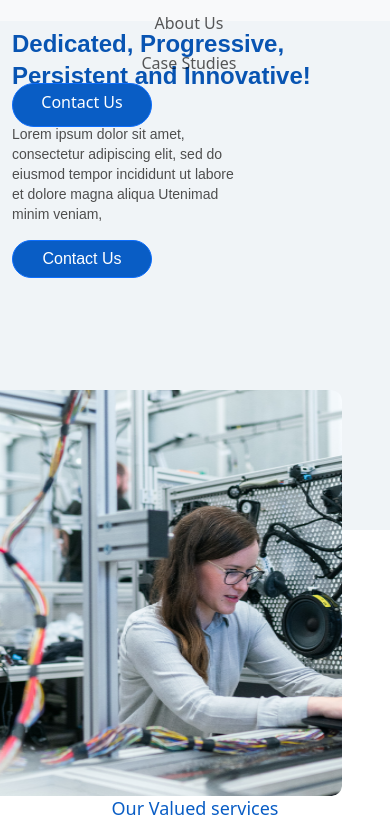
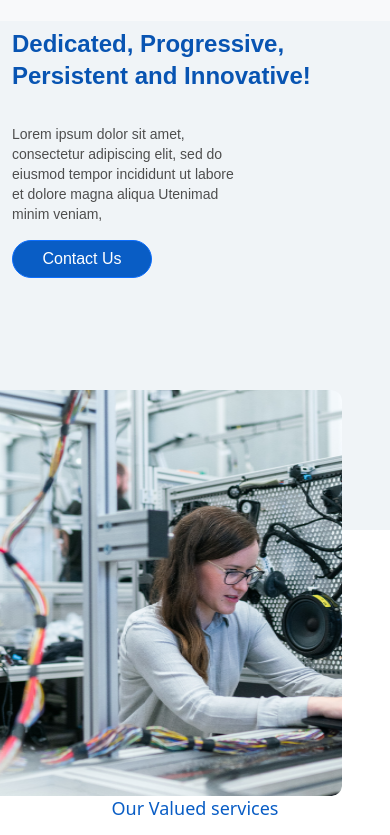
Before and after one commit to Sandeepit8048/konnet, a plain HTML site: page index.html in a window 390 px wide. Shown: the part 85-920 px from the top of the page. Drawn offline with nearby package versions, Linux system fonts and the light colour scheme.

Commit message:
editing page & repsonsive pages

```diff
--- a/style.css
+++ b/style.css
@@ -146,7 +146,7 @@
 }
 @media screen and (max-width:700px) {
   .nvbsubheading{
-    display: nonef;
+    display: none;
   }
 }
 /*------------------------------------------------------- our client speaking */
```
Also changed, not shown: Casestudies.html (+2 -0 lines).
